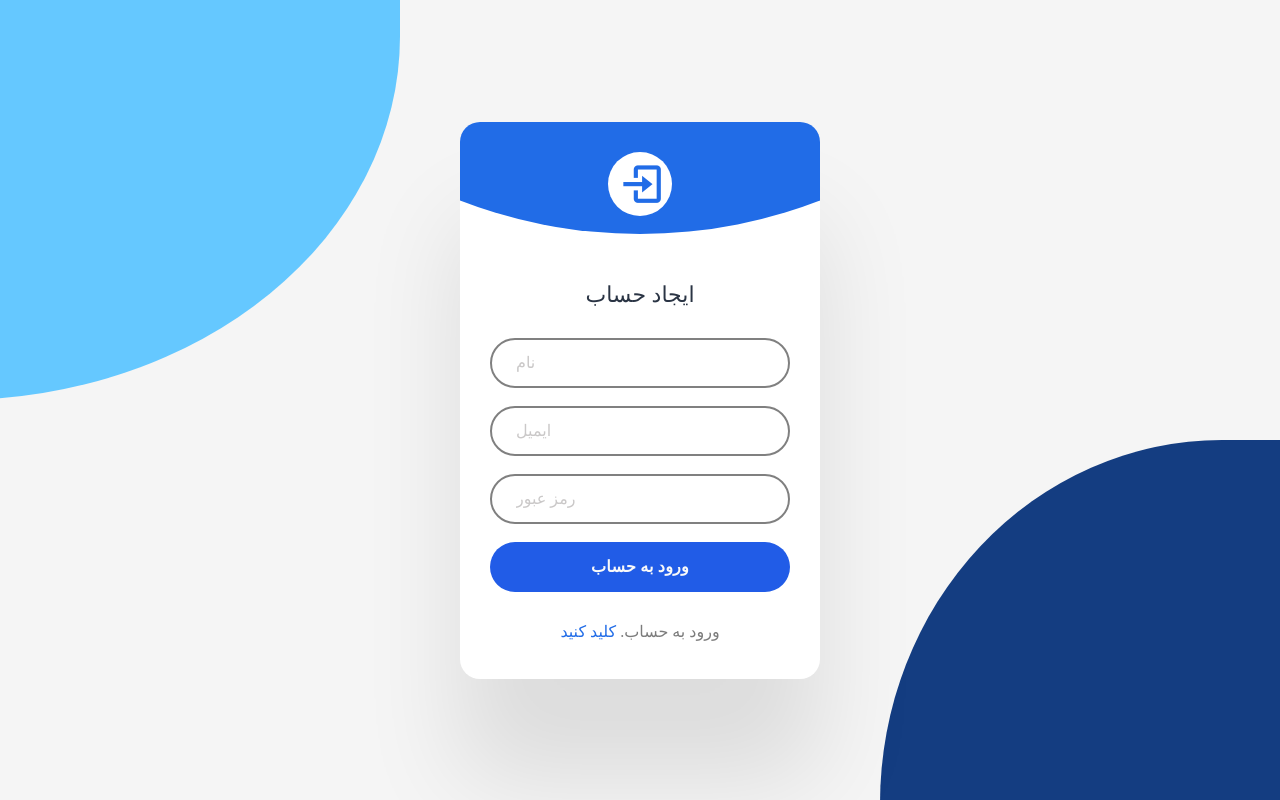
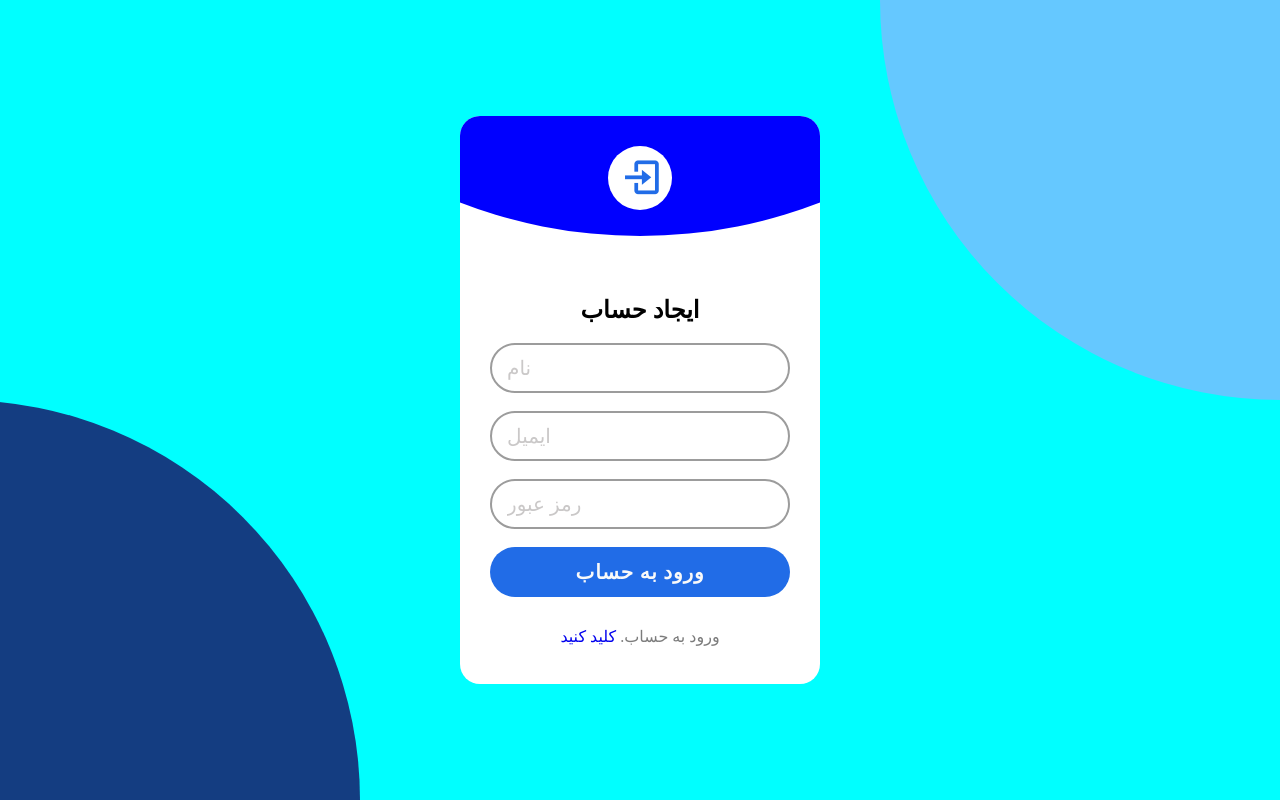
Before and after one commit to Haidari83/nashria, a plain HTML site: page login.html in a window 1280 px wide. Drawn offline with nearby package versions, Linux system fonts and the light colour scheme.

Commit message:
Update login.css

```diff
--- a/login.css
+++ b/login.css
@@ -1,160 +1,152 @@
-@import url('https://fonts.googleapis.com/css2?family=Ubuntu:ital,wght@0,300;0,400;0,500;0,700;1,300;1,400;1,500;1,700&display=swap');
-
 *{
   box-sizing: border-box;
 }
-html{
+body{
+  margin: 0;
+  padding: 0 32px;
+  display: grid;
+  place-items: center;
+  font-family: vazir;
+  background: cyan;
+}
+
+html, body{
   height: 100%;
 }
-body{
-    height:100%;
-    display: grid;
-    margin: 0;
-    place-items: center;
-    padding: 0 32px;
-    background: #f5f5f5;
-    font-family: b mitra;
-    animation: rotate 6s infinite alternate linear;
-}
+
 .circle{
   position: fixed;
+  height: 100vmin;
+  width: 100vmin;
+  right: -50vmin;
   top: -50vmin;
-    left: -50vmin;
-    width: 100vmin;
-    height: 100vmin;
-    border-radius: 47% 53% 61% 39% / 50% 51% 50% 60%;
+  border-radius: 50%;
   background: #65c8ff;
 }
 
 .circle::after{
   content: "";
   position: inherit;
-    right: -50vmin;
-    bottom: -55vmin;
   width: inherit;
   height: inherit;
-    border-radius:inherit ;
+  bottom: -50vmin;
+  left: -55vmin;
+  border-radius: inherit;
   background: #143d81;
 }
 
 .card{
   overflow: hidden;
-    position:relative;
+  position: relative;
+  width: 100%;
+  background: white;
   z-index: 3;
-    width: 100%;
-    padding: 160px 30px 38px ;
   border-radius: 1.25rem;
-    background-color: #fff;
+  padding: 160px 30px 38px;
+  margin: 0 20px;
   text-align: center;
-    box-shadow: 0 100px 100px rgb(0 0 0 /10%);
+  box-shadow: 0 100px 100x cyan;
 }
 
 .card::before{
-    content:"";
+  content: "";
   position: absolute;
-    background: #216ce7;
-    top: -888px;
+  height: 1000px;
+  width: 1000px;
+  top: -880px;
   left: 50%;
-    width: 1000px;
-    height: 1000px;
+  background: blue;
+  translate: -50% 0;
   border-radius: 50%;
-    translate: -50% 0;
 }
 
 .card .logo{
  position: absolute;
+ height: 64px;
+ width: 64px;
  display: flex;
  align-items: center;
  justify-content: center;
  border-radius: 50%;
  background-color: #fff;
-    height: 64px;
-    width: 64px;
  top: 30px;
  left: 50%;
  translate: -50% 0;
 }
-
-.card .logo{
-    font-size: 50px;
+.card .logo i{
+  font-size: 45px;
   color: #216ce7;
   font-weight: 500;
 }
 
-.card>h2{
-    font-size: 22px;
-    font-weight: 400;
+.card>h1{
+  font-size: 28px;
+  font-weight: 500;
   margin: 0 0 30px;
   color: #2a3444;
+
 }
-
 .form{
   margin: 0 0 30px;
   display: grid;
   gap: 18px;
 }
 
+.form>input, form>button{
+  height: 50px;
+  width: 100%;
+  border-radius: 28px;
+}
+
 .form>input{
-    border: 2px solid #0c0c0c;
-    font-family: b mitra;
-    font-size: 16px;
-    padding: 0 24px;
+  border: 2px solid #e0e0e0;
+  border-color: rgb(156, 156, 156);
+  font-family: inherit;
+  font-weight: 500;
+  font-size: 1.25rem;
   color: #11274c;
   transition: all 0.375s;
+  padding: 0 15px;
 }
 
-.form >input, .form >button{
-    width: 100%;
-    height: 50px;
-    border-radius: 28px;
-    border: 2px solid gray;
-    transition: all 0.4s;
-}
-
-.form >input:hover{
-    border: 2px solid #000;
+.form>input:hover{
+  border:2px solid black;
 }
 
 .form>input::placeholder{
   color: #cac8c8;
+  font-family: vazir;
+}
+.form>button{
+  padding: 0 16px;
+  cursor: pointer;
+  background: #216ce7;
+  color: #f9f9f9;
+  font-family: vazir;
+  font-size: 1.25rem;
+  font-weight: 600;
+  text-align: center;
+  letter-spacing: 0.8px;
+  border: none;
+  transition: all 0.375s;
 }
 
-.form>button{
-    cursor: pointer;
-    width: 100%;
-    padding: 0 16px;
-    background: #215ce7;
-    color: #f9f9f9;
-    border: 0;
-    font-family: inherit;
-    font-size: 1rem;
-    font-weight: 600;
-    text-align: center;
-    letter-spacing: 0.2px;
-    transition: all 0.375s;
-
+.form>button:hover{
+  background: #1b54af;
 }
 
-.form >button:hover{
-    color: #fff;
-    background: #143d81;
+footer{
+  color: #7c7c7c;
+}
+footer>a{
+  text-decoration: none;
+  transition: all 0.375s;
+}
+footer>a:hover{
+  color: rgb(152, 194, 196);
 }
 
-.card>footer{
-    color: #7c7c7c;
-
-}
-.card>footer>a{
-    color: #216ce7;
-    transition: all 0.375s;
-    text-decoration: none;
-}
-
-.card>footer>a:hover{
-    color: #143d81;
-}
-
-@media (width >=500px) {
+@media (width >= 500px){
   body{
     padding: 0;
   }
```
Lines whose indentation alone changed are shown as unchanged.
